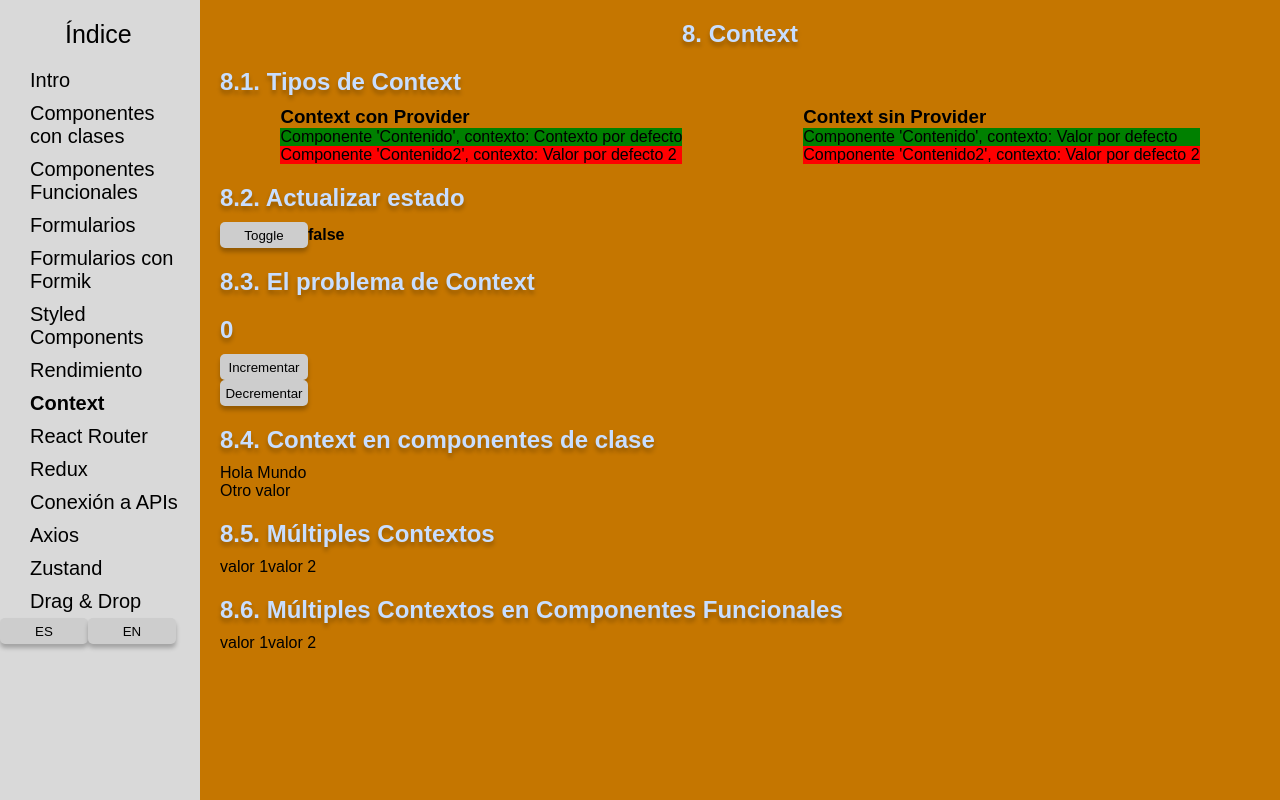
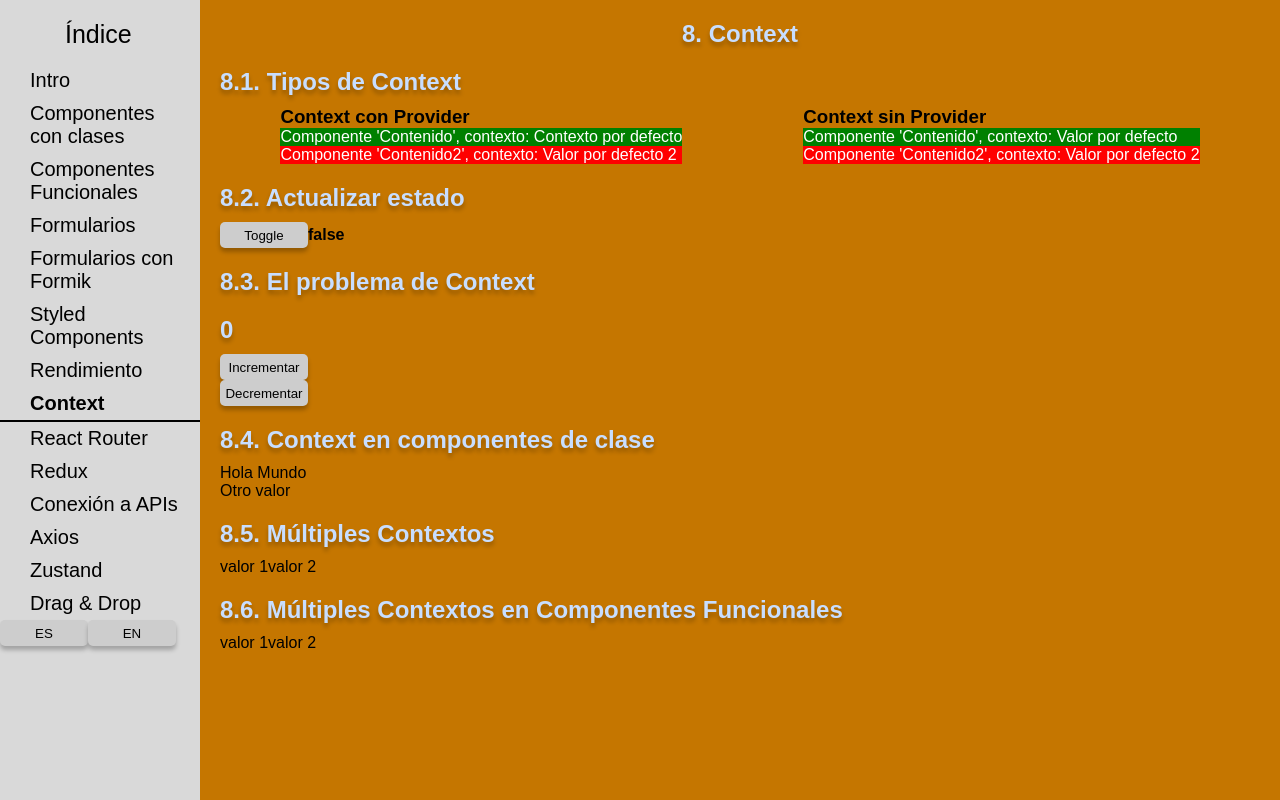
Before and after one commit to JuananA1000/AprendeReact, a React (Create React App) app: page /tema8 in a window 1280 px wide. Shown: the top 800 px of the page. Built offline with nearby package versions, Linux system fonts and the light colour scheme; no server answers.

Commit message:
Estilo general

```diff
--- a/src/14_Drag_and_Drop/components/User.jsx
+++ b/src/14_Drag_and_Drop/components/User.jsx
@@ -14,7 +14,7 @@ export default function User({ user }) {
     // Estilos en línea
     color: '#1E5F08',
     background: 'linear-gradient(180deg, #4ed61e 0%, #688800 99.99%, rgba(57, 82, 48, 0) 100%)',
-    padding: '23px',
+    padding: '10px',
     borderRadius: '10px',
     marginBottom: '10px',
     display: 'flex',
@@ -25,7 +25,7 @@ export default function User({ user }) {
   return (
     <div {...attributes} {...listeners} ref={setNodeRef} style={style}>
       <h3>{user.name}</h3>
-      <div style={{ backgroundColor: '#1E5F08', padding: 11, borderRadius: '10px' }}>
+      <div style={{ backgroundColor: '#1E5F08', paddingLeft: 11, paddingRight: 11, borderRadius: '10px' }}>
         <h2>{user.id}</h2>
       </div>
       <img src={user.img} width={50} />
--- a/src/8_Context/1_Introduccion.js
+++ b/src/8_Context/1_Introduccion.js
@@ -17,7 +17,7 @@ const ProviderPorDefecto = ({ children }) => {
 const Contenido = () => {
   const ctx = useContext(ContextoPorDefecto);
   return (
-    <div style={{ backgroundColor: 'green' }}>
+    <div style={{ backgroundColor: 'green', color:'white' }}>
       {text['context-page-contexttype-content-component']} {ctx}
     </div>
   );
@@ -26,7 +26,7 @@ const Contenido = () => {
 const Contenido2 = () => {
   const ctx = useContext(Contexto2);
   return (
-    <div style={{ backgroundColor: 'red' }}>
+    <div style={{ backgroundColor: 'red', color:'white' }}>
       {text['context-page-contexttype-content2-component']} {ctx}
     </div>
   );
--- a/src/components/SideBar/SideBar.css
+++ b/src/components/SideBar/SideBar.css
@@ -56,6 +56,8 @@ main {
 
 .active {
   color: #000000;
+  /* text-decoration: underline; */
+  border-bottom: solid 2px #000000;
 }
 
 .icon,
--- a/src/components/Traductor/Traductor.js
+++ b/src/components/Traductor/Traductor.js
@@ -9,12 +9,14 @@ export default function Traductor() {
       <button
         onClick={() => {
           console.log('ESPAÑOL');
+          setIdioma('es')
         }}>
         {text['sidebar-component-button-sp']}
       </button>
       <button
         onClick={() => {
           console.log('INGLÉS');
+          setIdioma('en')
         }}>
         {text['sidebar-component-button-en']}
       </button>
```
